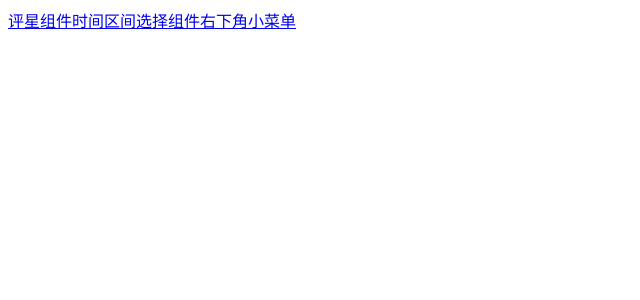
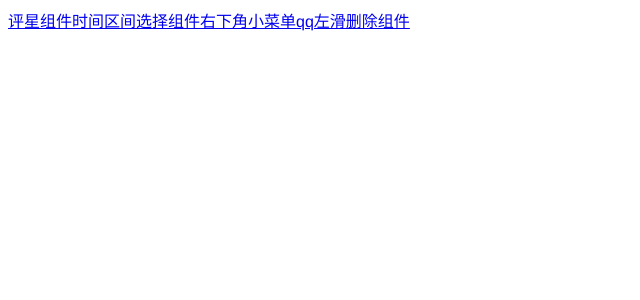
Before and after one commit to hzzly/components-vue, a Vue app: page /#/ in a window 1280 px wide. Shown: the top 300 px of the page, without its empty margins (0-640 px from the left). Built offline with nearby package versions, Linux system fonts and the light colour scheme.

Commit message:
左滑删除vur-touch

```diff
--- a/src/pages/Home.vue
+++ b/src/pages/Home.vue
@@ -3,6 +3,7 @@
         <router-link to="/star">评星组件</router-link>
         <router-link to="/datepicker">时间区间选择组件</router-link>
         <router-link to="/animationmenu">右下角小菜单</router-link>
+        <router-link to="/touchleft">qq左滑删除组件</router-link>
     </div>
 </template>
 <script>
```
